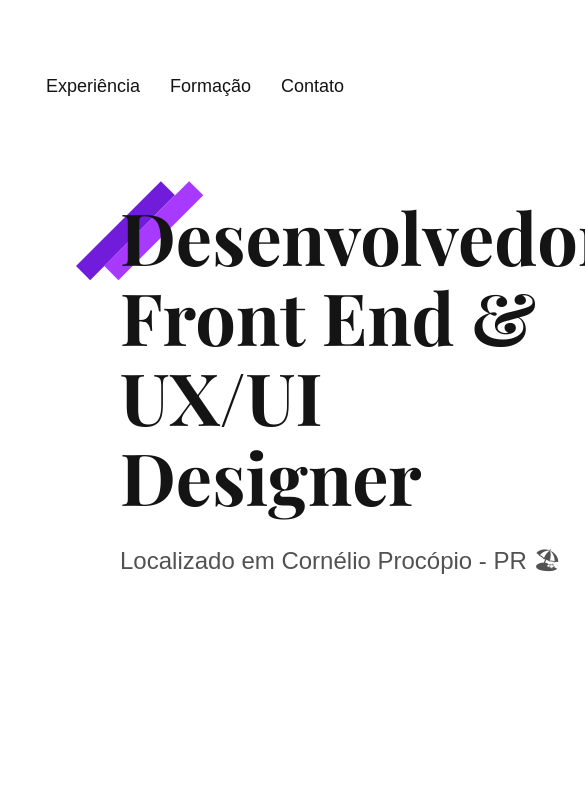
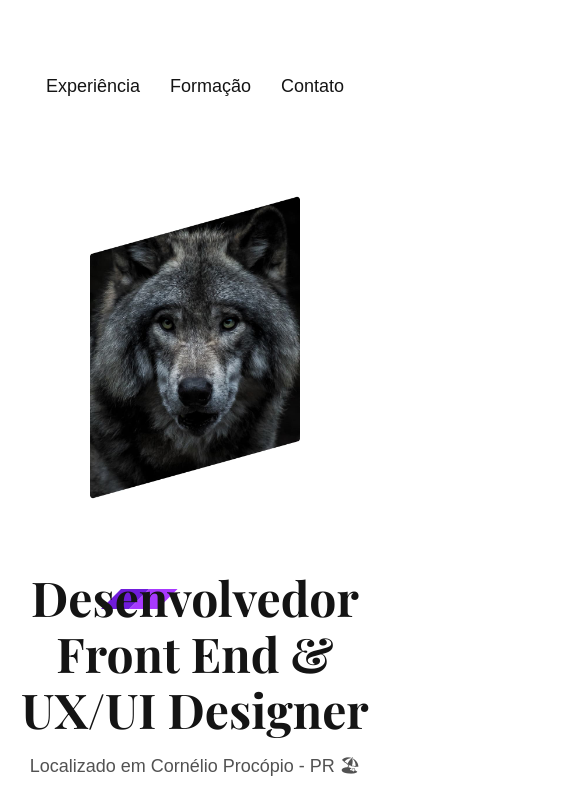
Before and after one commit to souzannatha/portifioloboroxo.git.io, a plain HTML site: page index.html in a window 390 px wide. Shown: the part 84-896 px from the top of the page, 585 px wide, since content can reach past the window. Before the commit the page ends 844 px from the top, so only its background shows below. Drawn offline with nearby package versions, Linux system fonts and the light colour scheme.

Commit message:
adicionado media queries no menu e introdução

```diff
--- a/css/introducao.css
+++ b/css/introducao.css
@@ -33,3 +33,46 @@
   line-height: 1.8125rem;
   color: #525252;
 }
+
+@media (max-width: 1000px) {
+  .introducao h1 {
+    font-size: 3rem;
+  }
+}
+@media (max-width: 800px) {
+  .introducao h1 {
+    line-height: 3.5rem;
+    margin-bottom: 15px;
+  }
+  .introducao p {
+    font-size: 1.125rem;
+  }
+  .introducao h1::before {
+    width: 100px;
+    height: 20px;
+    left: -20px;
+    top: 20px;
+  }
+}
+
+@media (max-width: 600px) {
+  .introducao {
+    display: grid;
+    grid-template-columns: 1fr;
+    justify-content: center;
+    gap: 70px;
+  }
+
+  .introducao h1,
+  .introducao p {
+    text-align: center;
+  }
+
+  .introducao h1::before {
+    left: 70px;
+  }
+  img {
+    max-width: 60%;
+    margin: 0 auto;
+  }
+}
--- a/css/menu.css
+++ b/css/menu.css
@@ -40,4 +40,10 @@ h2 {
   img {
     margin-top: 1.25rem;
   }
+
+  .header-menu a:hover {
+    background-color: #f9f9f9;
+    transition: 0.5s;
+    color: #000;
+  }
 }
```
